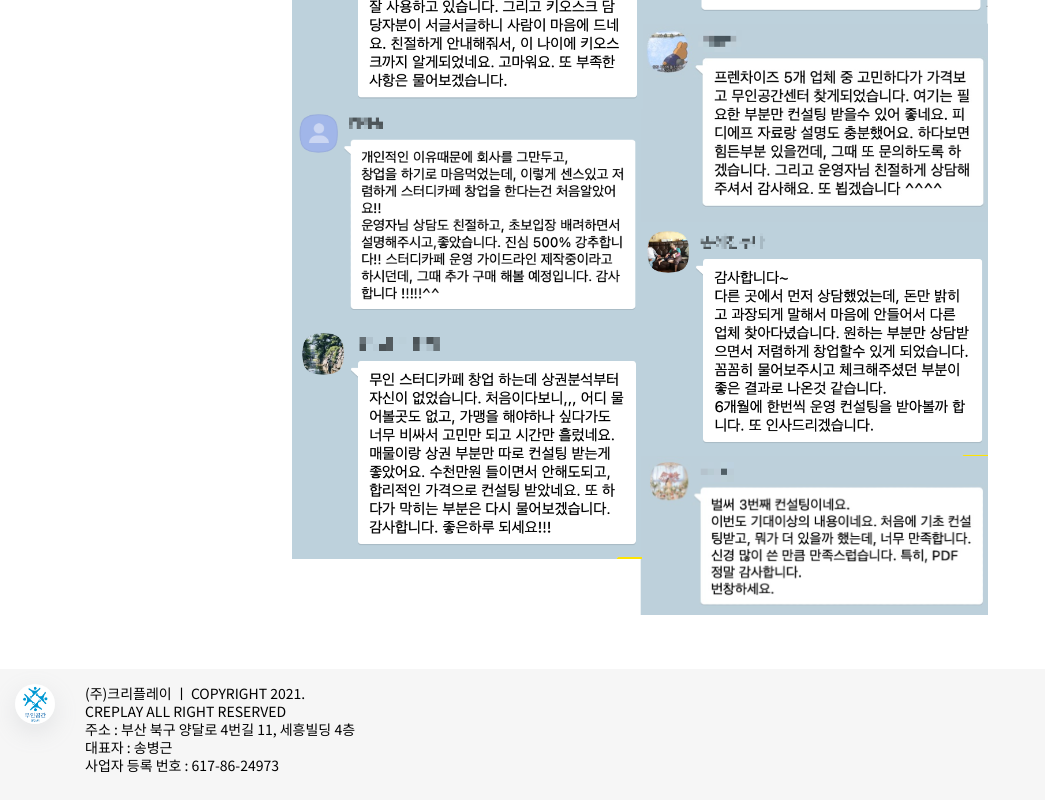
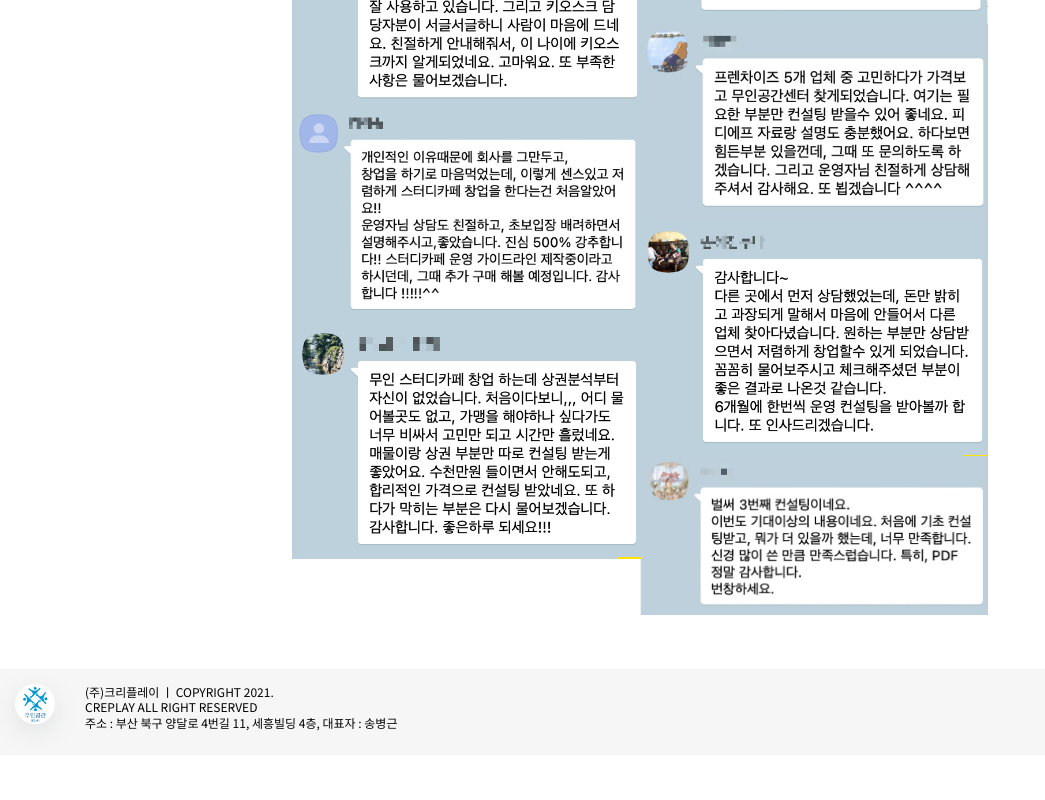
Before and after one commit to yoojat/USIC, a Next.js app: page / in a window 1280 px wide. Shown: the part 2080-2880 px from the top of the page, without its empty margins (0-1045 px from the left). After the commit the page ends 2835 px from the top, so only its background shows below. Built offline with nearby package versions, Linux system fonts and the light colour scheme.

Commit message:
footer 수정

```diff
--- a/components/Footer.tsx
+++ b/components/Footer.tsx
@@ -8,7 +8,7 @@ const ContainerFooter = styled.footer`
 `;
 
 const FooterContentContainer = styled.div`
-  font-size: 14px;
+  font-size: 12px;
   display: flex;
   align-items: flex-start;
 `;
@@ -44,11 +44,9 @@ const Footer: NextComponentType = () => {
           (주)크리플레이 ㅣ COPYRIGHT 2021.
           <br />
           CREPLAY ALL RIGHT RESERVED
-          <br /> 주소 : 부산 북구 양달로 4번길 11, 세흥빌딩 4층
+          <br /> 주소 : 부산 북구 양달로 4번길 11, 세흥빌딩 4층, 대표자 : 송병근
           <br />
-          대표자 : 송병근
-          <br />
-          사업자 등록 번호 : 617-86-24973
+          {/* 사업자 등록 번호 : 617-86-24973 */}
         </div>
       </FooterContentContainer>
     </ContainerFooter>
```
